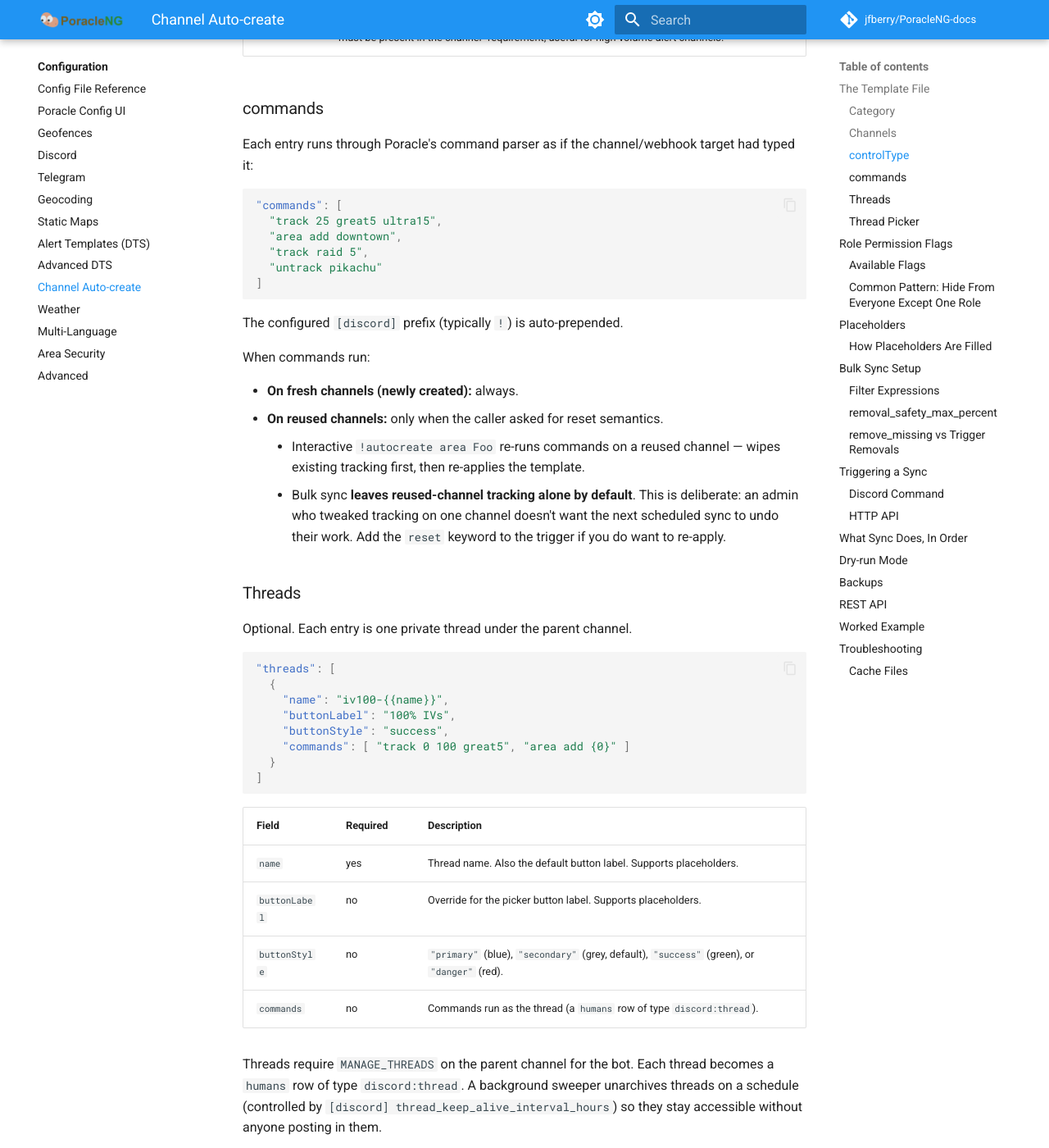
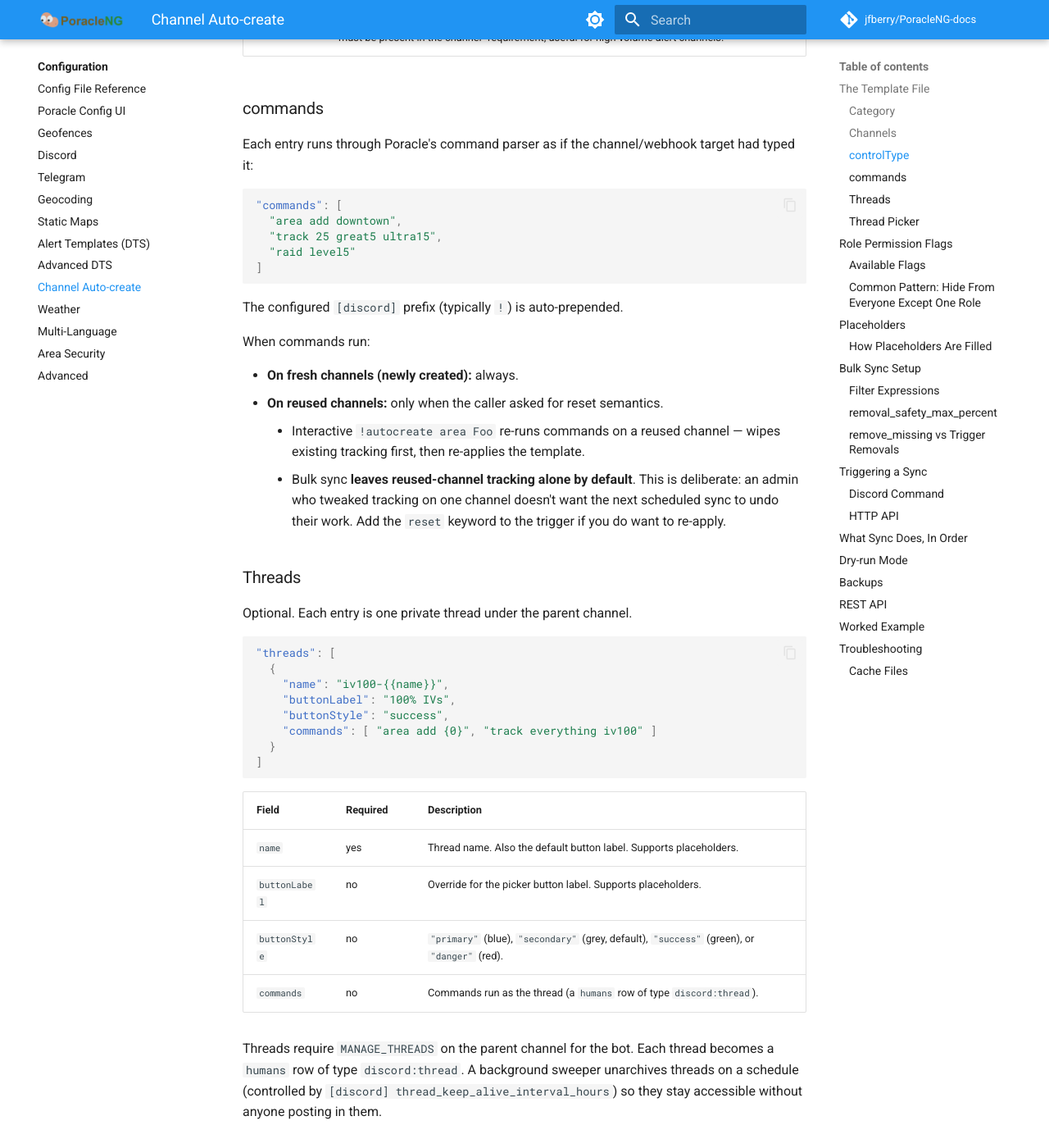
Before and after one commit to jfberry/PoracleNG-docs, an MkDocs documentation site: the page built from docs/configuration/autocreate.md, in a window 1280 px wide and 1400 px high, scrolled down 2998 px. Shown: the whole window at 82% size. Built offline with MkDocs 1.6.1 and Material for MkDocs 9.7.7, drawn with Linux system fonts in a browser that asks for light colours; comment, search, counter and statistics services are not loaded; some of the changed text lies outside the part shown.

Commit message:
Fix invalid command examples in autocreate docs
- Replace "track raid 5" with "raid level5" (correct syntax)
- Drop the meaningless "untrack pikachu" example
- Use "track everything iv100" in the threads schema example
- Order "area add" before tracking commands consistently

Co-Authored-By: Claude Opus 4.7 (1M context) <noreply@anthropic.com>

````diff
--- a/docs/configuration/autocreate.md
+++ b/docs/configuration/autocreate.md
@@ -62,7 +62,7 @@ If a category with the same name already exists in the guild, auto-create reuses
     "controlType": "bot",
     "webhookName": "",
     "roles": [ ],
-    "commands": [ "track 25 great5", "area add {0}" ],
+    "commands": [ "area add {0}", "track 25 great5" ],
     "threads": [ ],
     "threadPicker": { }
   }
@@ -95,10 +95,9 @@ Each entry runs through Poracle's command parser as if the channel/webhook targe
 
 ```json
 "commands": [
+  "area add downtown",
   "track 25 great5 ultra15",
-  "area add downtown",
-  "track raid 5",
-  "untrack pikachu"
+  "raid level5"
 ]
 ```
 
@@ -121,7 +120,7 @@ Optional. Each entry is one private thread under the parent channel.
     "name": "iv100-{{name}}",
     "buttonLabel": "100% IVs",
     "buttonStyle": "success",
-    "commands": [ "track 0 100 great5", "area add {0}" ]
+    "commands": [ "area add {0}", "track everything iv100" ]
   }
 ]
 ```
````
